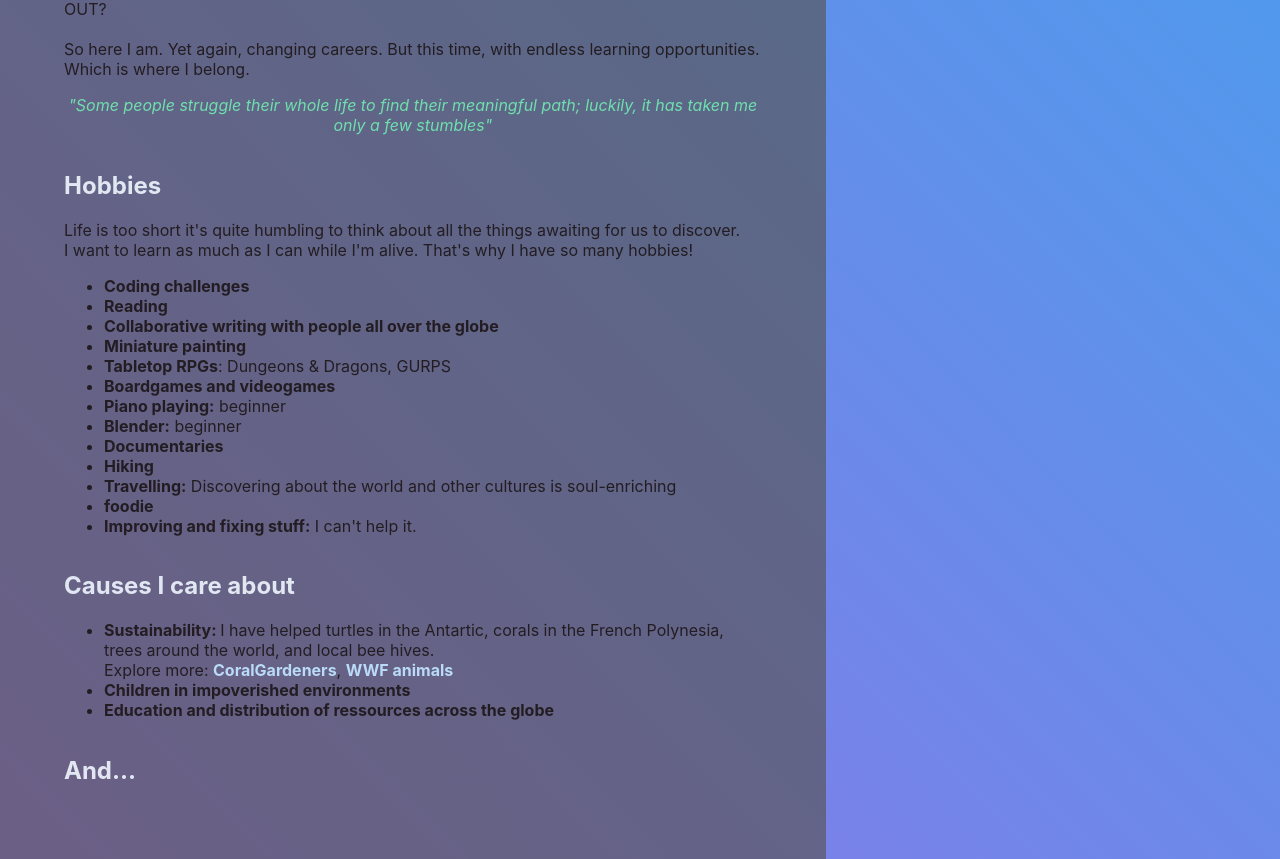
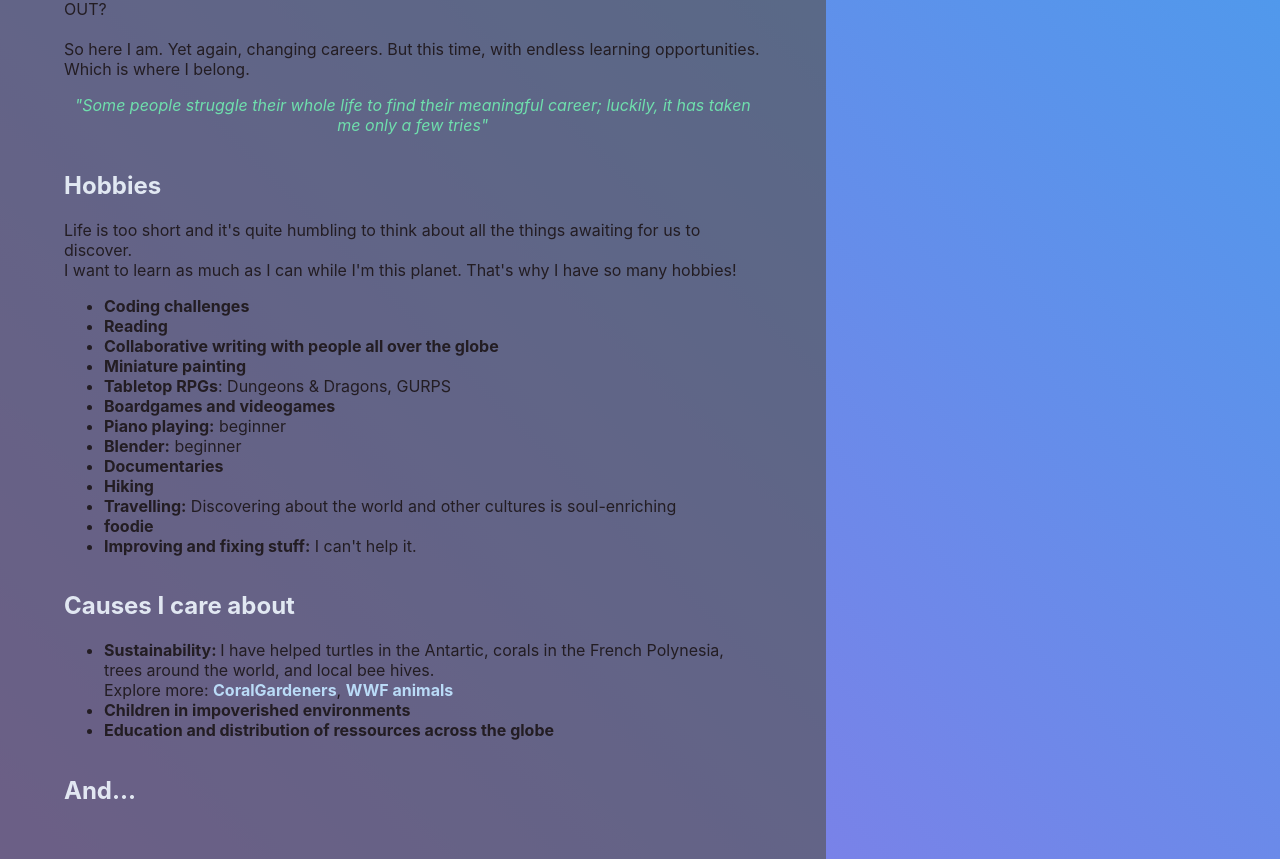
Before and after one commit to Laufley/old_portfolio, a React (Create React App) app: page /Personal in a window 1280 px wide. Shown: the part 2017-2876 px from the top of the page. Built offline with nearby package versions, Linux system fonts and the light colour scheme; a web font is replaced by a local one.

Commit message:
all github links updated

```diff
--- a/src/App.js
+++ b/src/App.js
@@ -42,7 +42,7 @@ function App() {
     {
         title: "D&D vault",
         projectImg: vault,
-        projectUrl: "https://github.com/Laufley/Personal_Project_DnD_Vault",
+        github_link: "https://github.com/Laufley/Personal_Project_DnD_Vault",
         stack: "Python, Flask, SQL HTML, CSS",
         nature: "individual project",
         duration: "6 days",
@@ -53,7 +53,7 @@ function App() {
     {
         title: "Monster archives",
         projectImg: monsters,
-        projectUrl: "https://github.com/Laufley/DnD_monster_archives_app",
+        github_link: "https://github.com/Laufley/DnD_monster_archives_app",
         stack: "JavaScript, React, HTML, CSS",
         nature: "individual project",
         duration: "3 days",
@@ -64,7 +64,7 @@ function App() {
     {
       title: "Game! - Children of the bookcase",
       projectImg: game,
-      projectUrl: "https://github.com/Laufley/Escape_Game",
+      github_link: "https://github.com/Laufley/Escape_Game",
       stack: "C#, Unity",
       nature: "team project",
       duration: "11 days",
@@ -75,7 +75,7 @@ function App() {
     {
         title: "Endangered Species",
         projectImg: animals,
-        projectUrl: "https://github.com/Laufley/Endangered_animals_DOM_hw_js",
+        github_link: "https://github.com/Laufley/Endangered_animals_DOM_hw_js",
         stack: "JavaScript, React, HTML, CSS",
         nature: "individual project",
         duration: "2 days",
--- a/src/Components/Personal.js
+++ b/src/Components/Personal.js
@@ -85,15 +85,15 @@ const Personal = () => {
 
                 So here I am. Yet again, changing careers. But this time, with endless learning opportunities.<br></br>
                 Which is where I belong.
-                <p style= {{fontStyle: 'italic', textAlign: 'center', color: '#6fdfad'}} >"Some people struggle their whole life to find their meaningful path; luckily, it has taken me only a few stumbles"</p>
+                <p style= {{fontStyle: 'italic', textAlign: 'center', color: '#6fdfad'}} >"Some people struggle their whole life to find their meaningful career; luckily, it has taken me only a few tries"</p>
 
                 </Text>
             </section>
             <section>
                 <h2 className='psection-header'>Hobbies</h2>
                 <Text>
-                Life is too short it's quite humbling to think about all the things awaiting for us to discover.<br></br>
-                I want to learn as much as I can while I'm alive. That's why I have so many hobbies!
+                Life is too short and it's quite humbling to think about all the things awaiting for us to discover.<br></br>
+                I want to learn as much as I can while I'm this planet. That's why I have so many hobbies!
                 </Text>
                 <ul>
                     <Text>
```
